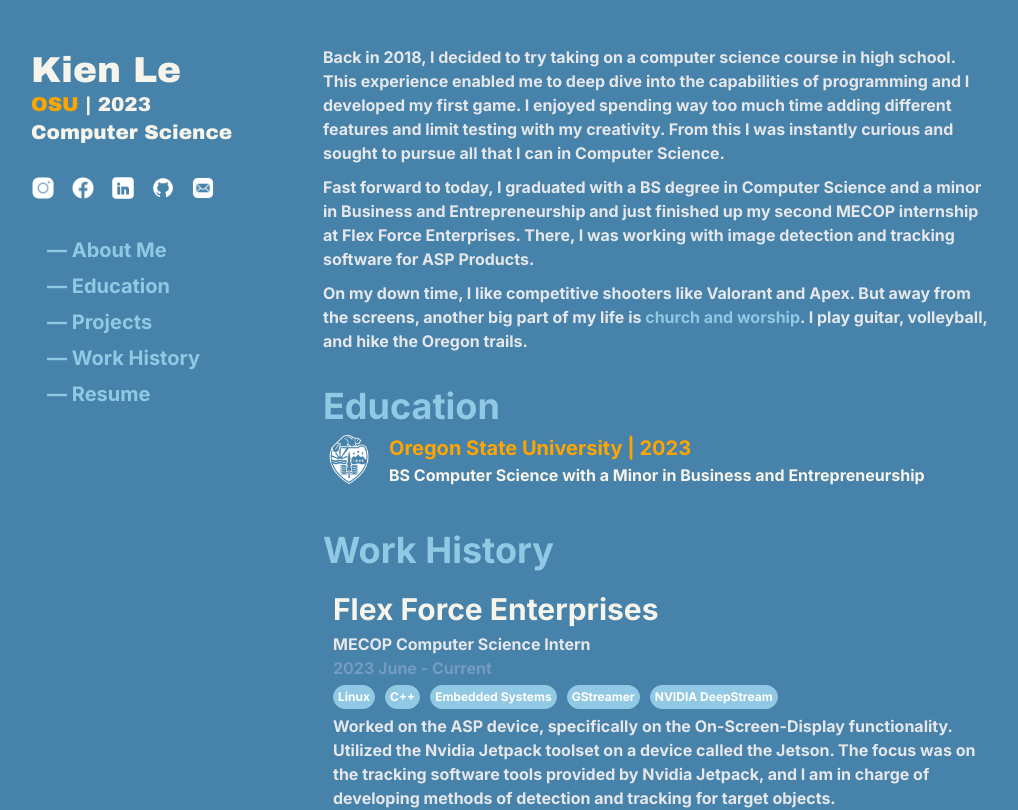
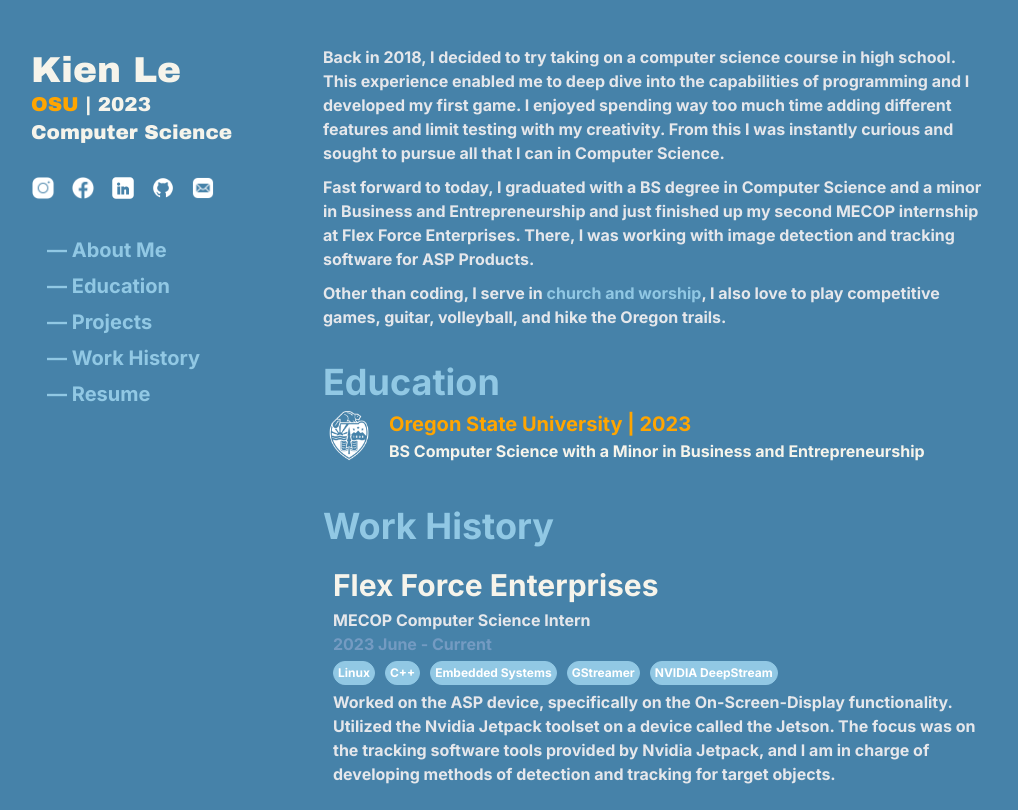
Before and after one commit to kleDevv/wskien, a Next.js app: page / in a window 1280 px wide. Shown: the top 810 px of the page, without its empty margins (49-1067 px from the left). Built offline with nearby package versions, Linux system fonts and the light colour scheme.

Commit message:
updated about me pt. 2
yur yur

```diff
--- a/src/app/page.js
+++ b/src/app/page.js
@@ -89,7 +89,7 @@
           <h5 style={{ paddingBottom: '10px' }}> Fast forward to today, I graduated with a BS degree in Computer Science and a minor in Business and Entrepreneurship and just finished up my second MECOP internship at Flex Force Enterprises. There, I was working with image detection and tracking software for ASP Products.
           </h5>
           <h5 style={{ paddingBottom: '10px' }}>
-            On my down time, I like competitive shooters like Valorant and Apex. But away from the screens, another big part of my life is
+            Other than coding, I serve in
             {' '}
             <a
               style={{
@@ -103,7 +103,7 @@
             >
               church and worship
             </a>
-            . I play guitar, volleyball, and hike the Oregon trails.
+            , I also love to play competitive games, guitar, volleyball, and hike the Oregon trails.
           </h5>
 
           </section>
```
